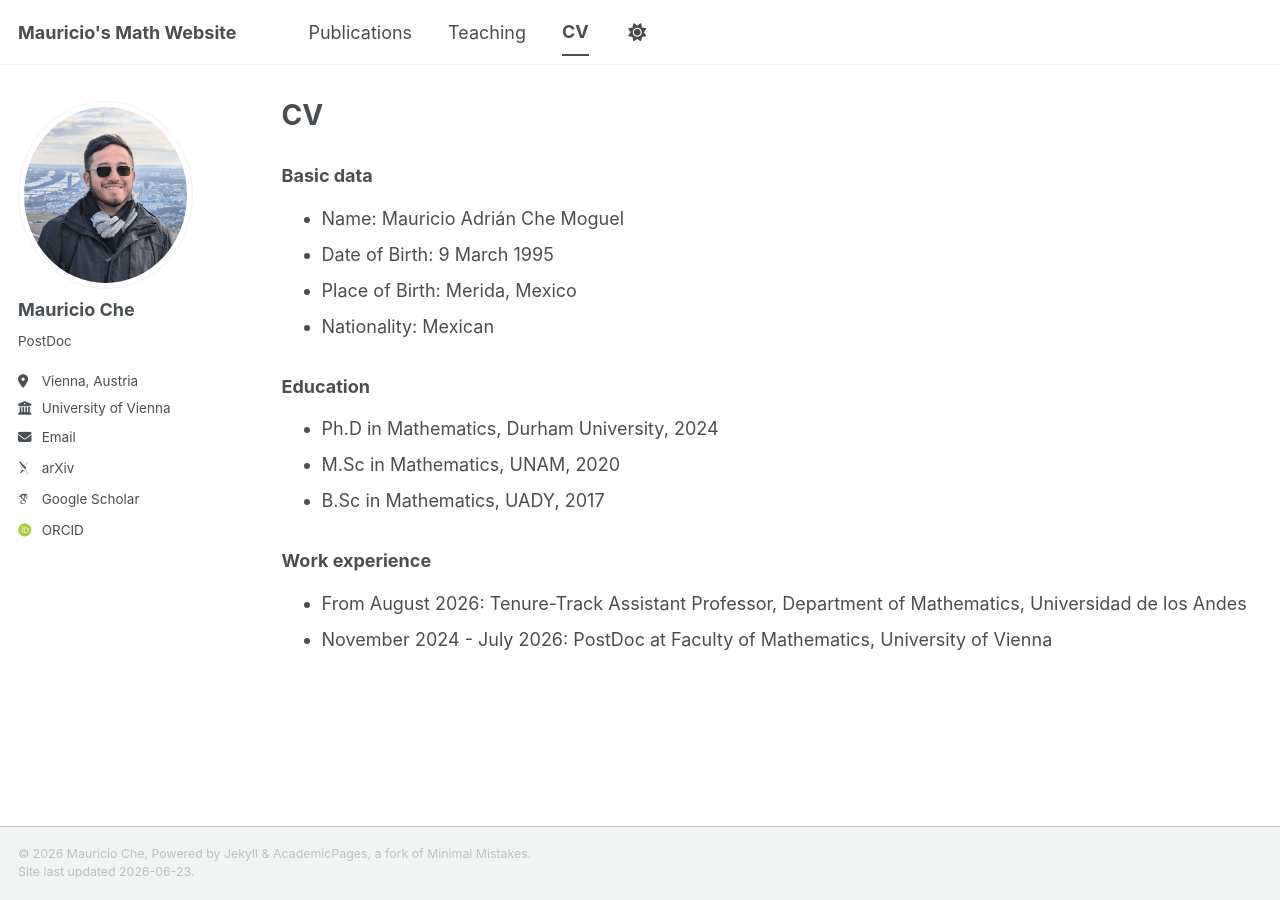
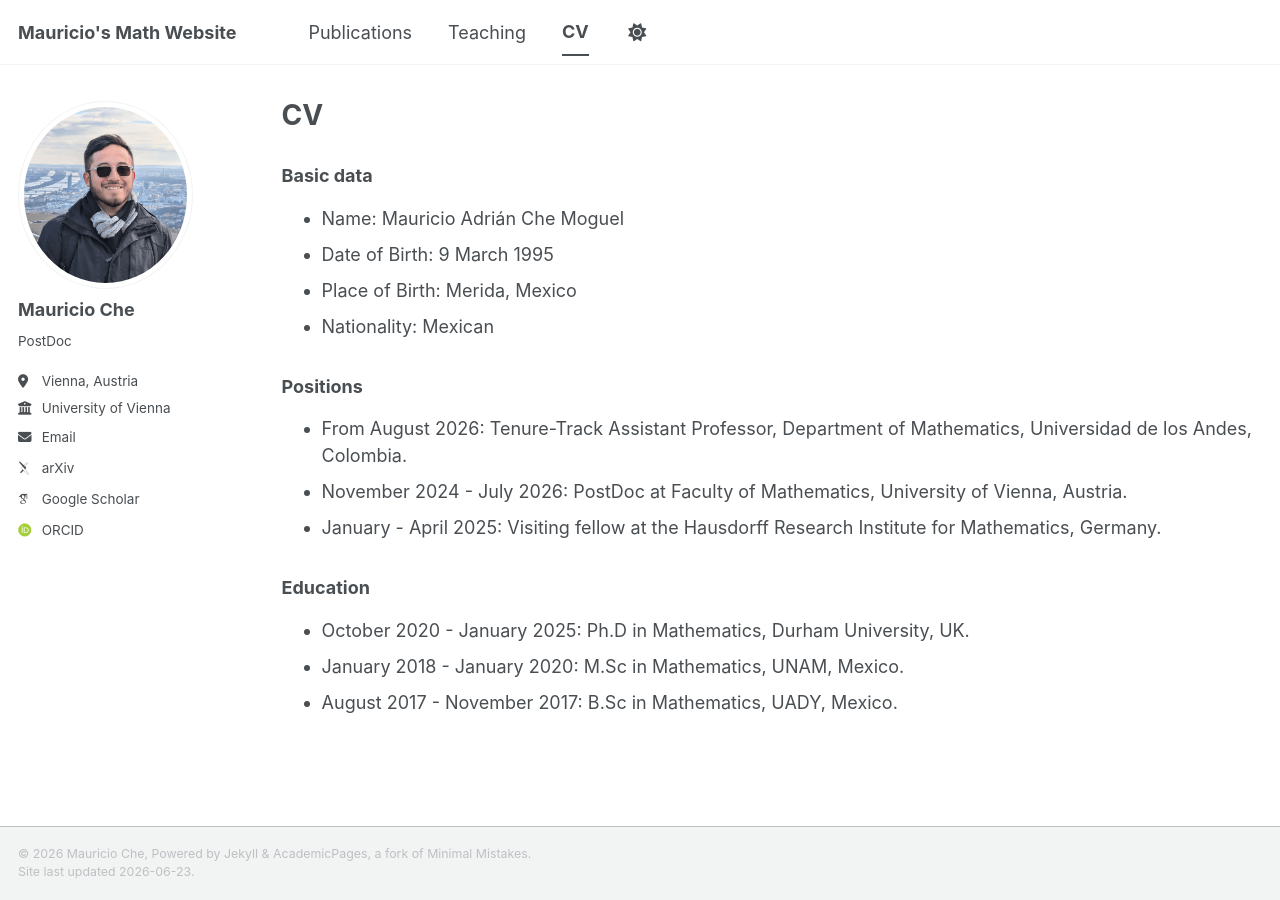
Before and after one commit to MauricioChe/mauricioche.github.io, a Jekyll site: the page built from _pages/cv.md, in a window 1280 px wide. Built offline with Jekyll 4.4.1, drawn with Linux system fonts in a browser that asks for light colours; some web fonts are replaced; a script bundle is joined from its source files by our own code; library files that are not in the unit come from our copies.

Commit message:
Update cv.md

```diff
--- a/_pages/cv.md
+++ b/_pages/cv.md
@@ -16,13 +16,14 @@ redirect_from:
 * Place of Birth: Merida, Mexico
 * Nationality: Mexican
 
+### Positions
+
+* From August 2026: Tenure-Track Assistant Professor, Department of Mathematics, Universidad de los Andes, Colombia.
+* November 2024 - July 2026: PostDoc at Faculty of Mathematics, University of Vienna, Austria.
+* January - April 2025:  Visiting fellow at the Hausdorff Research Institute for Mathematics, Germany.
+
 ### Education
 
-* Ph.D in Mathematics, Durham University, 2024
-* M.Sc in Mathematics, UNAM, 2020
-* B.Sc in Mathematics, UADY, 2017
-
-### Work experience
-
-* From August 2026: Tenure-Track Assistant Professor, Department of Mathematics, Universidad de los Andes
-* November 2024 - July 2026: PostDoc at Faculty of Mathematics, University of Vienna
+* October 2020 - January 2025: Ph.D in Mathematics, Durham University, UK.
+* January 2018 - January 2020: M.Sc in Mathematics, UNAM, Mexico.
+* August 2017 - November 2017: B.Sc in Mathematics, UADY, Mexico.
```
